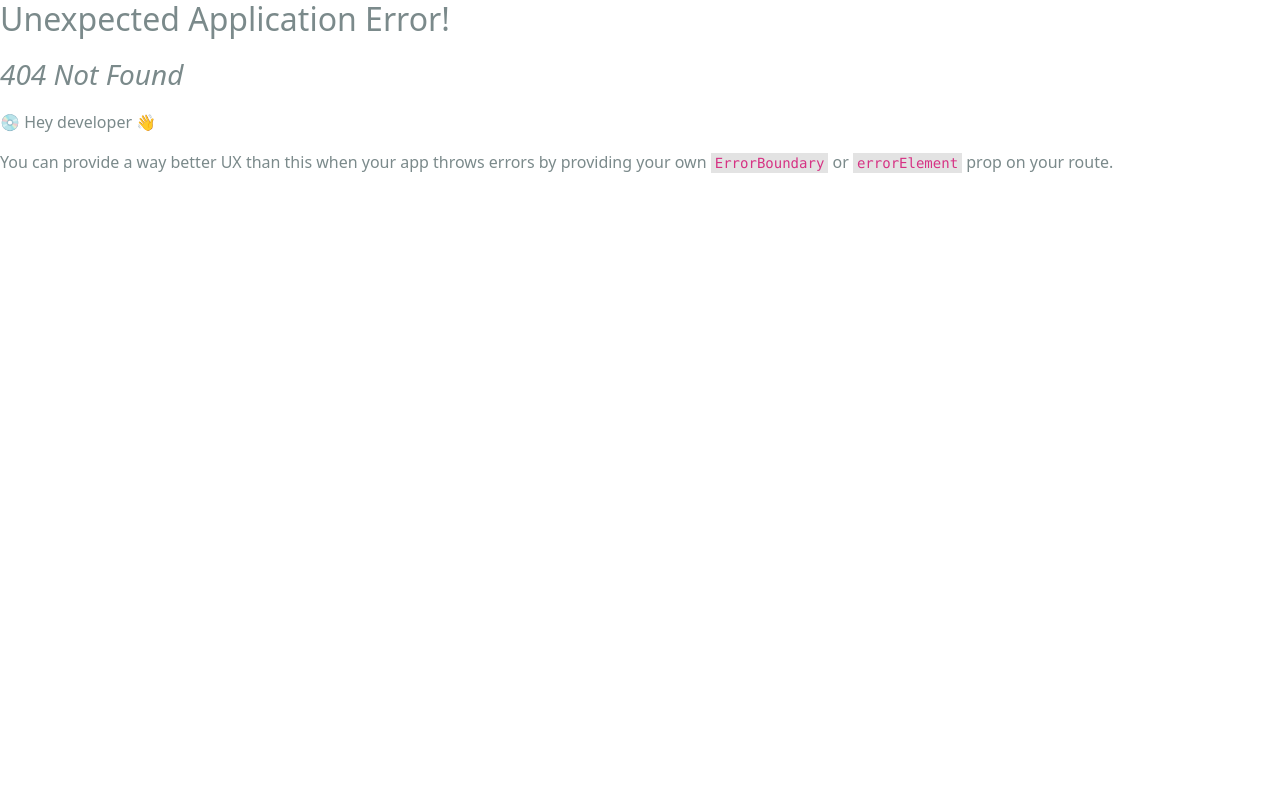
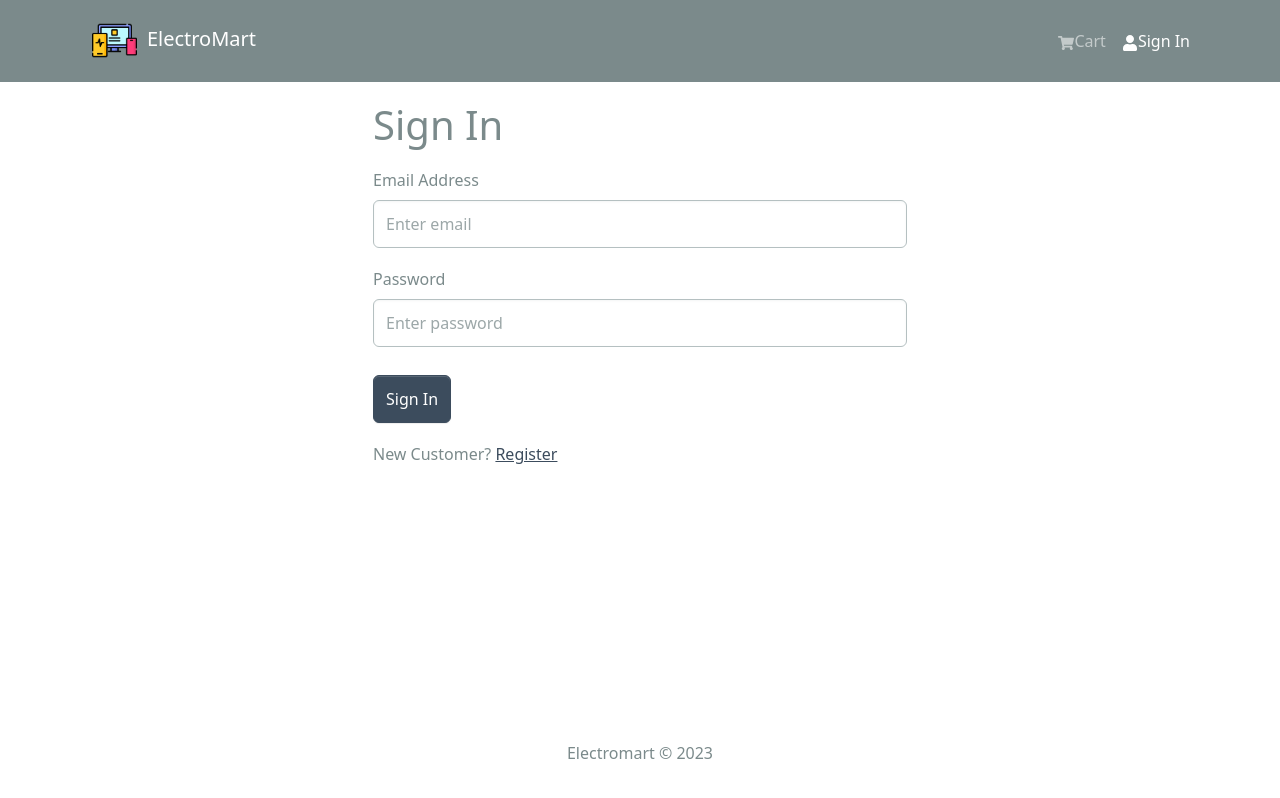
Before and after one commit to manoj633/ElectroMart_V1, a React (Create React App) app in the folder frontend/: page /login in a window 1280 px wide. Before the commit this address had no page. Built offline with nearby package versions, Linux system fonts and the light colour scheme.

Commit message:
Login screen created

```diff
--- /dev/null
+++ b/frontend/src/components/FormContainer.jsx
@@ -0,0 +1,15 @@
+import React from "react";
+import { Container, Row, Col } from "react-bootstrap";
+const FormContainer = ({ children }) => {
+  return (
+    <Container>
+      <Row className="justify-content-md-center">
+        <Col xs={12} md={6}>
+          {children}
+        </Col>
+      </Row>
+    </Container>
+  );
+};
+
+export default FormContainer;
--- a/frontend/src/index.js
+++ b/frontend/src/index.js
@@ -23,6 +23,7 @@
 import HomeScreen from "./screens/HomeScreen";
 import ProductScreen from "./screens/ProductScreen";
 import CartScreen from "./screens/CartScreen";
+import LoginScreen from "./screens/LoginScreen";
 
 const router = createBrowserRouter(
   createRoutesFromElements(
@@ -30,6 +31,7 @@
       <Route index={true} path="/" element={<HomeScreen />} />
       <Route path="/products/:id" element={<ProductScreen />} />
       <Route path="/cart" element={<CartScreen />} />
+      <Route path="/login" element={<LoginScreen />} />
     </Route>
   )
 );
--- /dev/null
+++ b/frontend/src/screens/LoginScreen.jsx
@@ -0,0 +1,52 @@
+import React, { useState } from "react";
+import { Link } from "react-router-dom";
+import { Form, Button, Row, Col } from "react-bootstrap";
+import FormContainer from "../components/FormContainer";
+
+const LoginScreen = () => {
+  const [email, setEmail] = useState("");
+  const [password, setPassword] = useState("");
+
+  const submitHandler = (e) => {
+    e.preventDefault();
+    console.log("submit");
+  };
+
+  return (
+    <FormContainer>
+      <h1>Sign In</h1>
+      <Form onSubmit={submitHandler}>
+        <Form.Group controlId="email" className="my-3">
+          <Form.Label>Email Address</Form.Label>
+          <Form.Control
+            type="email"
+            placeholder="Enter email"
+            value={email}
+            onChange={(e) => setEmail(e.target.value)}
+          ></Form.Control>
+        </Form.Group>
+        <Form.Group controlId="password" className="my-3">
+          <Form.Label>Password</Form.Label>
+          <Form.Control
+            type="password"
+            placeholder="Enter password"
+            value={password}
+            onChange={(e) => setPassword(e.target.value)}
+          ></Form.Control>
+        </Form.Group>
+
+        <Button type="submit" variant="primary" className="mt-2">
+          Sign In
+        </Button>
+      </Form>
+
+      <Row className="py-3">
+        <Col>
+          New Customer? <Link to="/register">Register</Link>
+        </Col>
+      </Row>
+    </FormContainer>
+  );
+};
+
+export default LoginScreen;
```
